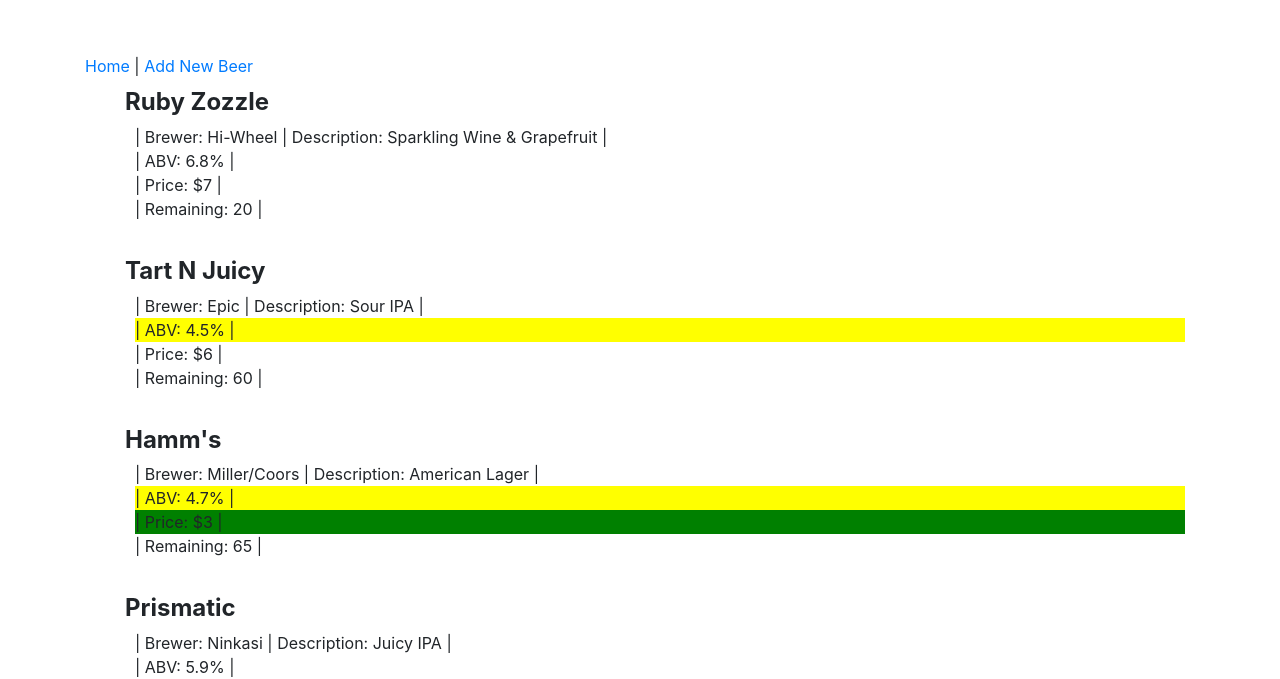
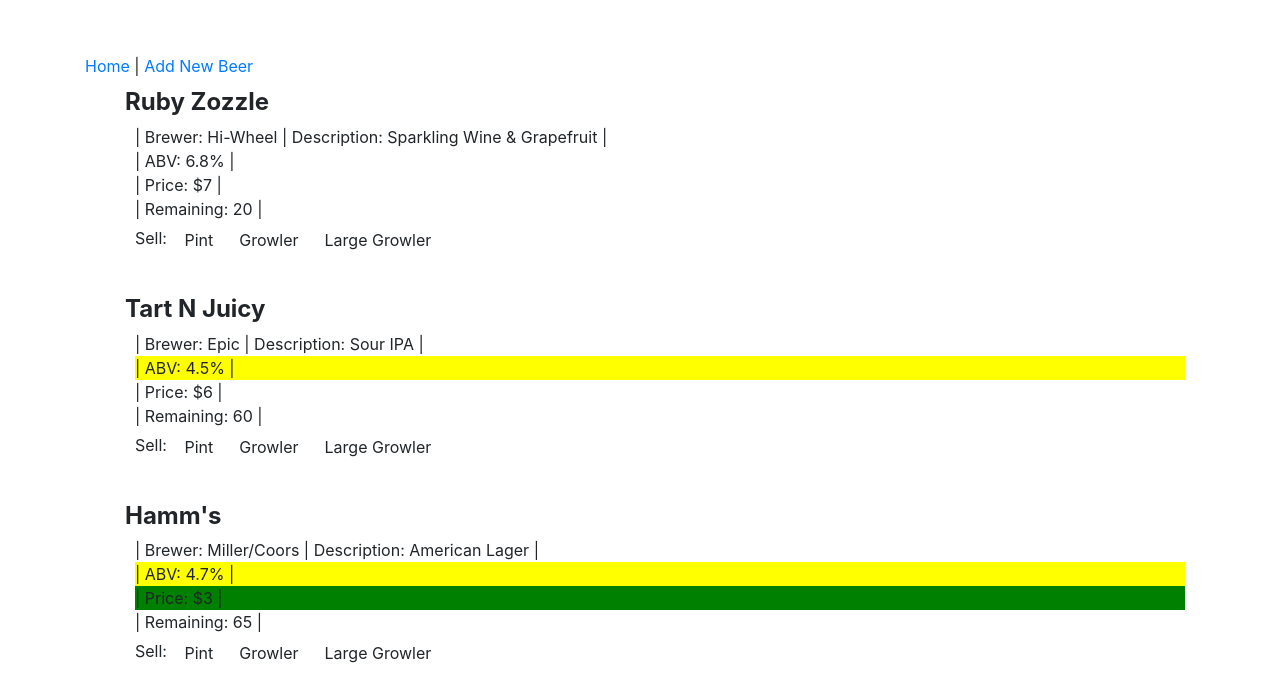
Before and after one commit to Jean84646/taproom-react, a React app: page /#/ in a window 1280 px wide. Shown: the part 146-825 px from the top of the page. Built offline with nearby package versions, Linux system fonts and the light colour scheme.

Commit message:
Selling by pint, growler, and large growler buttons are correctly updating remaining beer.

```diff
--- a/src/components/App.jsx
+++ b/src/components/App.jsx
@@ -68,12 +68,45 @@ class App extends React.Component {
       ]
     };
     this.handleAddNewBeer = this.handleAddNewBeer.bind(this);
+    this.handleClickSellPint = this.handleClickSellPint.bind(this);
+    this.handleClickSellGrowler = this.handleClickSellGrowler.bind(this);
+    this.handleClickSellLgGrowler = this.handleClickSellLgGrowler.bind(this);
   }
 
   handleAddNewBeer(newBeer){
     let newBeerList = this.state.masterKegList.slice();
     newBeerList.push(newBeer);
     this.setState({masterKegList: newBeerList})
+  }
+
+  handleClickSellPint(id){
+    let newBeerList = this.state.masterKegList.slice();
+    newBeerList.map((drink) => {
+      if(drink.id === id) {
+        drink.remaining--;
+      }
+    });
+    this.setState({masterKegList: newBeerList});
+  }
+
+  handleClickSellGrowler(id){
+    let newBeerList = this.state.masterKegList.slice();
+    newBeerList.map((drink) => {
+      if(drink.id === id) {
+        drink.remaining -= 2;
+      }
+    });
+    this.setState({masterKegList: newBeerList});
+  }
+
+  handleClickSellLgGrowler(id){
+    let newBeerList = this.state.masterKegList.slice();
+    newBeerList.map((drink) => {
+      if(drink.id === id) {
+        drink.remaining -= 4;
+      }
+    });
+    this.setState({masterKegList: newBeerList});
   }
 
   render(){
@@ -90,7 +123,10 @@ class App extends React.Component {
       <div className="container">
         <Header/>
         <Switch>
-          <Route exact path='/' render={()=><BeerList beerList={this.state.masterKegList} />} />
+          <Route exact path='/' render={()=><BeerList beerList={this.state.masterKegList}
+                                                      onClickSellPint={this.handleClickSellPint}
+                                                      onClickSellGrowler={this.handleClickSellGrowler}
+                                                      onClickSellLgGrowler={this.handleClickSellLgGrowler}/>} />
           <Route exact path='/newbeer' render={()=><NewBeer onAddNewBeer={this.handleAddNewBeer}/>} />
           <Route component={Error404} />
         </Switch>
--- a/src/components/BeerList.jsx
+++ b/src/components/BeerList.jsx
@@ -12,14 +12,20 @@ function BeerList(props){
           abv={beer.abv}
           price={beer.price}
           remaining={beer.remaining}
-          key={beer.id} />
-      )}
+          id={beer.id}
+          onClickSellPint={props.onClickSellPint}
+          onClickSellGrowler={props.onClickSellGrowler}
+          onClickSellLgGrowler={props.onClickSellLgGrowler}
+          key={beer.id} />)}
     </div>
   );
 }
 
 BeerList.propTypes = {
-  beerList: PropTypes.array.isRequired
+  beerList: PropTypes.array.isRequired,
+  onClickSellPint: PropTypes.func,
+  onClickSellGrowler: PropTypes.func,
+  onClickSellLgGrowler: PropTypes.func
 };
 
 export default BeerList;
--- a/src/components/Error404.jsx
+++ b/src/components/Error404.jsx
@@ -1,9 +1,14 @@
 import React from 'react';
 import { Link } from 'react-router-dom';
 
-function Error404(){
+function Error404(props){
   return (
-    <div>
+    <div className="errorStyle">
+    <style jsx>{`
+      .errorStyle {
+        color: #FFF;
+      }
+      `}</style>
       <h2>The page you are looking {props.location.pathname} for does not exist!</h2>
       <h3>Would you like to return <Link to="/">home</Link> instead?</h3>
     </div>
--- a/src/components/NewBeer.jsx
+++ b/src/components/NewBeer.jsx
@@ -9,7 +9,6 @@ function NewBeer(props){
   let newDescription = null;
   let newAbv = null;
   let newPrice = null;
-  let newRemaining = null;
 
   function handleAddNewBeer(event){
     event.preventDefault();
--- a/src/components/SingleBeer.jsx
+++ b/src/components/SingleBeer.jsx
@@ -9,11 +9,21 @@ function SingleBeer(props){
   if(props.abv < 5) {
     bgOne = "warningOne";
   }
-  if(props.price < 5) {
+  if(props.price <= 5) {
     bgTwo = "warningTwo";
   }
   if(props.remaining < 10) {
     bgThree = "warningThree";
+  }
+
+  function handleClickSellPint(){
+    props.onClickSellPint(props.id);
+  }
+  function handleClickSellGrowler(){
+    props.onClickSellGrowler(props.id);
+  }
+  function handleClickSellLgGrowler(){
+    props.onClickSellLgGrowler(props.id);
   }
 
   return(
@@ -48,6 +58,10 @@ function SingleBeer(props){
             <li className={bgOne}>| ABV: {props.abv}% |</li>
             <li className={bgTwo}>| Price: ${props.price} |</li>
             <li className={bgThree}>| Remaining: {props.remaining} |</li>
+            <li>Sell: <button onClick={handleClickSellPint} className="btn">Pint</button>
+                      <button onClick={handleClickSellGrowler} className="btn">Growler</button>
+                      <button onClick={handleClickSellLgGrowler} className="btn">Large Growler</button>
+            </li>
           </ul>
       </div>
     </div>
@@ -58,10 +72,13 @@ SingleBeer.propTypes = {
   name: PropTypes.string.isRequired,
   brewer: PropTypes.string.isRequired,
   description: PropTypes.string.isRequired,
-  abv: PropTypes.number.isRequired,
-  price: PropTypes.number.isRequired,
-  remaining: PropTypes.number.isRequired,
-  id: PropTypes.string.isRequired
+  abv: PropTypes.string.isRequired,
+  price: PropTypes.string.isRequired,
+  remaining: PropTypes.string.isRequired,
+  id: PropTypes.string.isRequired,
+  onClickSellPint: PropTypes.func,
+  onClickSellGrowler: PropTypes.func,
+  onClickSellLgGrowler: PropTypes.func,
 };
 
 export default SingleBeer;
```
